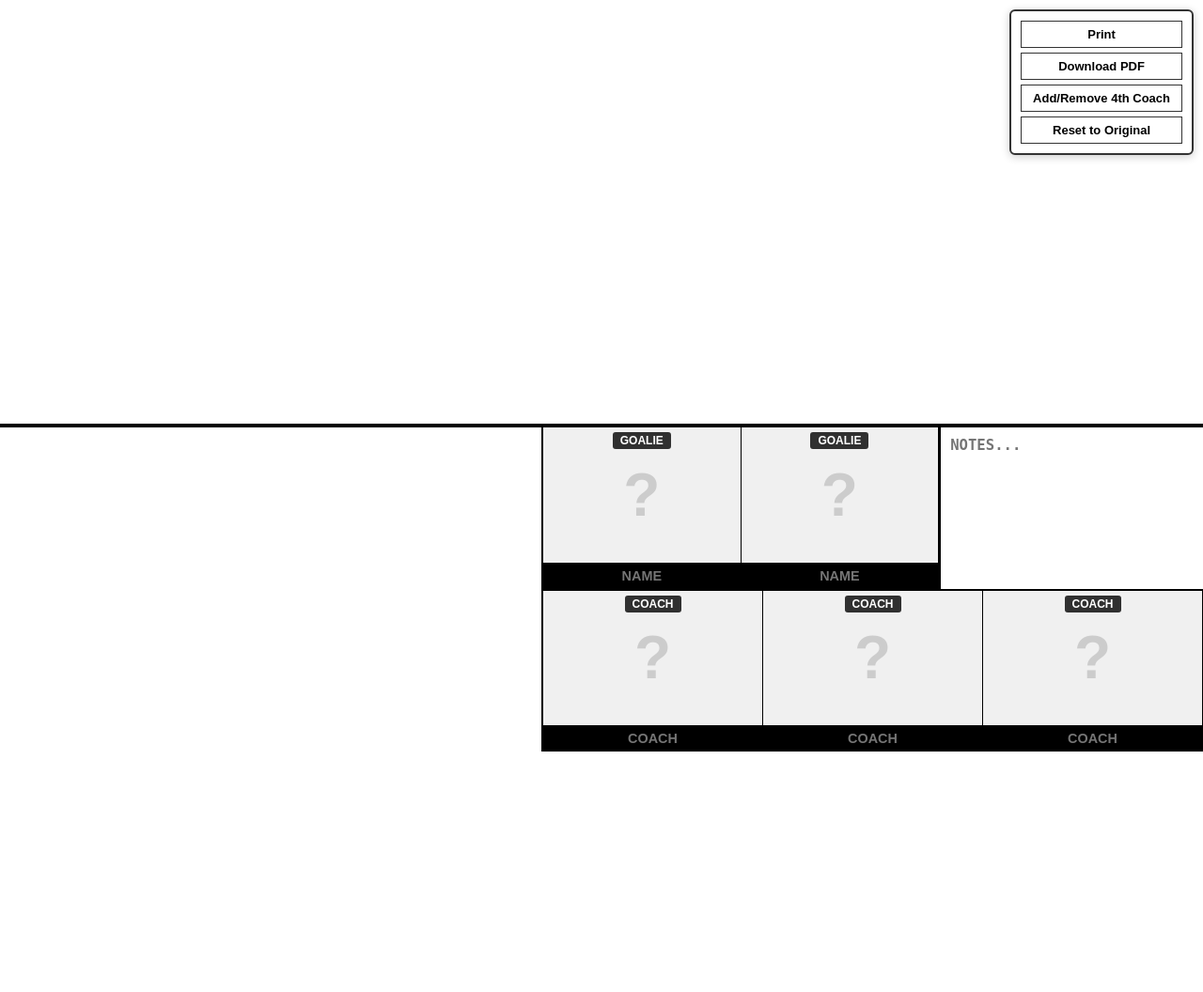
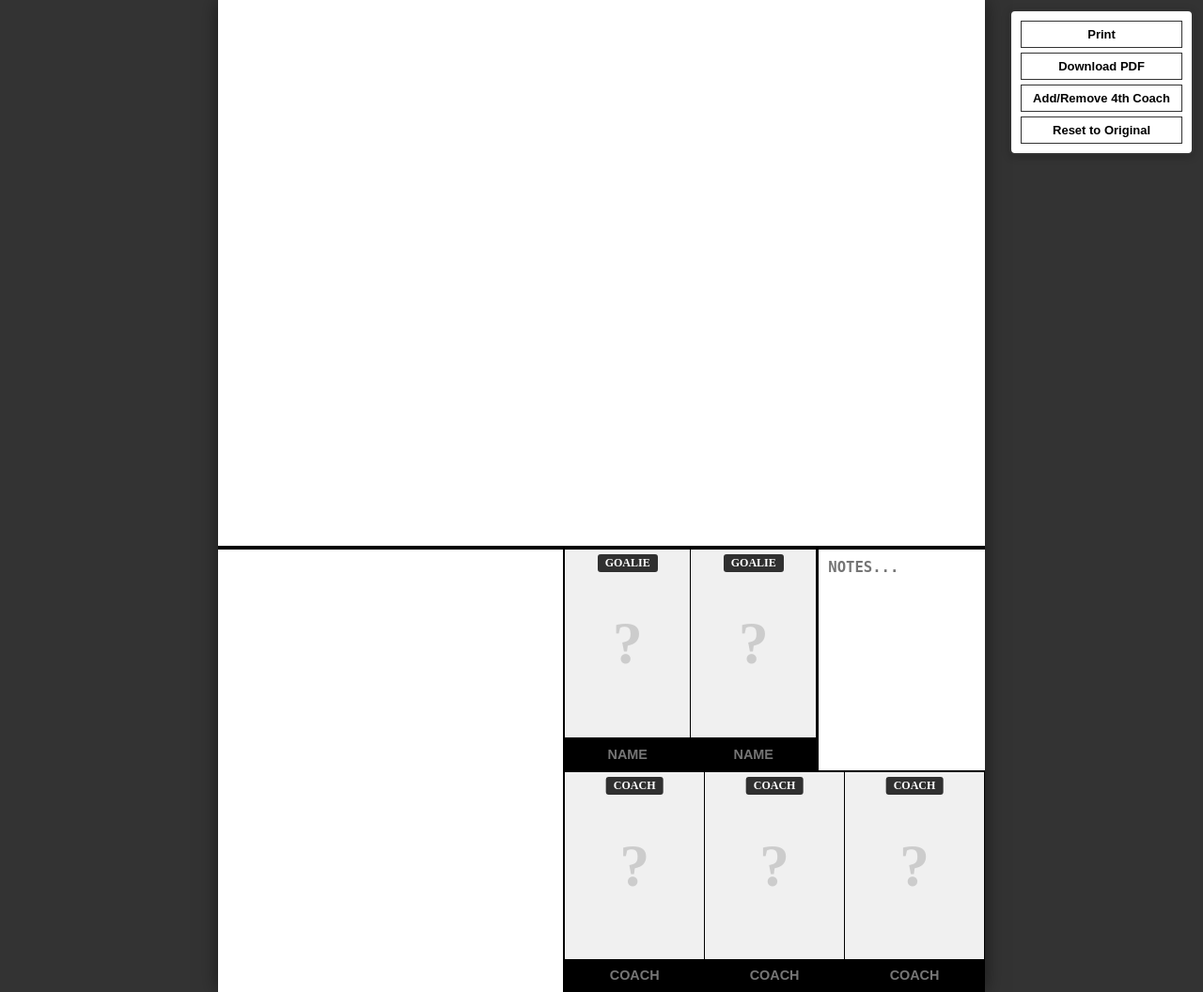
Before and after one commit to plasticfrog/nhl-lineup-generator, a Flask app: page /lineup in a window 1280 px wide. Shown: the whole page at 94% size. Before the commit the page ends 800 px from the top, so only its background shows below. Run offline with Flask 3, Linux system fonts and the light colour scheme; parts of the project's set-up code (start-up, migrations or seed data) failed here and were passed over; some libraries are stand-ins or nearby versions.

Commit message:
Update lineup.html

```diff
--- a/templates/lineup.html
+++ b/templates/lineup.html
@@ -16,33 +16,32 @@
             size: letter portrait;
         }
 
+        /* WEB VIEW: Allow scrolling so nothing is squished */
         html, body {
-            height: 100vh;
+            min-height: 100vh;
             width: 100vw;
-            overflow: hidden;
+            background: #333; /* Dark background to see the "page" */
+            display: flex;
+            justify-content: center;
         }
 
-        body {
+        /* The Actual "Page" */
+        .container {
             background: white;
-            -webkit-print-color-adjust: exact !important;
-            print-color-adjust: exact !important;
-            font-family: Arial, sans-serif;
-        }
-
-        .container {
-            height: 100vh;
-            width: 100%;
+            width: 8.5in; /* Standard Paper Width */
+            height: 11in; /* Standard Paper Height */
             display: flex;
             flex-direction: column;
+            box-shadow: 0 0 20px rgba(0,0,0,0.5);
         }
 
         .forwards-section {
-            flex: 1.7;
+            height: 55%; /* Fixed ratio to prevent squishing */
             min-height: 0;
         }
 
         .defensemen-section {
-            flex: 1.3;
+            height: 45%; /* Fixed ratio to prevent squishing */
             min-height: 0;
             display: flex;
             gap: 0;
@@ -80,7 +79,7 @@
 
         .goalie-row {
             display: flex;
-            flex: 1; /* Takes exactly half height */
+            height: 50%;
             width: 100%;
         }
 
@@ -108,7 +107,7 @@
 
         .coach-row {
             display: flex;
-            flex: 1; /* Takes exactly half height */
+            height: 50%;
             width: 100%;
             border-top: 2px solid black;
         }
@@ -138,23 +137,27 @@
             cursor: move;
         }
 
+        /* RE-FIXED NAMES: Ensure they stay at the bottom and are visible */
         .player-info {
             background: #000 !important;
             color: #fff !important;
             text-align: center;
-            padding: 4px 2px;
+            padding: 5px 2px;
             font-size: 1.1em;
             font-weight: 900;
             text-transform: uppercase;
             flex-shrink: 0;
-            line-height: 1;
+            line-height: 1.2;
             display: flex;
             align-items: center;
             justify-content: center;
-            min-height: 1.6em;
+            height: 35px; /* Forced height to ensure clickability */
+            width: 100%;
         }
 
         .font-small { font-size: 0.85em !important; }
+
+        .player.dragging { opacity: 0.5; }
 
         .badge {
             position: absolute;
@@ -247,6 +250,8 @@
             border: none;
             width: 100%;
             text-transform: uppercase;
+            height: 35px; /* Forced height */
+            flex-shrink: 0;
         }
 
         .staff-role {
@@ -290,6 +295,12 @@
         }
 
         @media print {
+            body { background: white; padding: 0; margin: 0; }
+            .container {
+                box-shadow: none;
+                width: 8.5in !important;
+                height: 11in !important;
+            }
             .controls, .upload-hint, .badge-selector { display: none !important; }
             .player-img-container:hover { outline: none !important; }
         }
@@ -332,7 +343,6 @@
         const NOTES_KEY = 'nhl_lineup_notes';
         const LAST_TEAM_KEY = 'nhl_last_team_id';
 
-        // Check for team change to prevent data carry-over
         const currentTeam = lineupData.team || 'Unknown';
         if (localStorage.getItem(LAST_TEAM_KEY) !== currentTeam) {
             localStorage.removeItem(STORAGE_KEY);
@@ -351,7 +361,7 @@
         let draggedElement = null;
 
         function clearAllData() {
-            if(confirm('Reset lineup to original state? This clears all manual changes and photos.')) {
+            if(confirm('Reset lineup to original state?')) {
                 localStorage.removeItem(STORAGE_KEY);
                 localStorage.removeItem(BADGE_STORAGE_KEY);
                 localStorage.removeItem(CUSTOM_NAMES_KEY);
@@ -419,9 +429,9 @@
             };
 
             setText(true, false);
-            if (el.scrollWidth > el.clientWidth) {
+            if (el.scrollWidth > (el.clientWidth + 5)) {
                 setText(false, false);
-                if (el.scrollWidth > el.clientWidth) {
+                if (el.scrollWidth > (el.clientWidth + 5)) {
                     setText(false, true);
                 }
             }
@@ -480,7 +490,7 @@
             const info = document.createElement('div');
             info.className = 'player-info';
             info.contentEditable = 'true';
-            setTimeout(() => renderPlayerName(info, player), 0);
+            setTimeout(() => renderPlayerName(info, player), 10);
 
             info.onblur = () => {
                 const customNames = JSON.parse(localStorage.getItem(CUSTOM_NAMES_KEY) || '{}');
@@ -508,11 +518,8 @@
             selector.className = 'badge-selector';
             const sel = document.createElement('select');
             sel.innerHTML = '<option value="none">None</option><option value="C">C</option><option value="A">A</option><option value="★">★</option>';
-
-            // Set current value
             const badges = JSON.parse(localStorage.getItem(BADGE_STORAGE_KEY) || '{}');
             sel.value = badges[playerName] || 'none';
-
             sel.onchange = (e) => {
                 const updatedBadges = JSON.parse(localStorage.getItem(BADGE_STORAGE_KEY) || '{}');
                 if (sel.value === 'none') delete updatedBadges[playerName];
```
